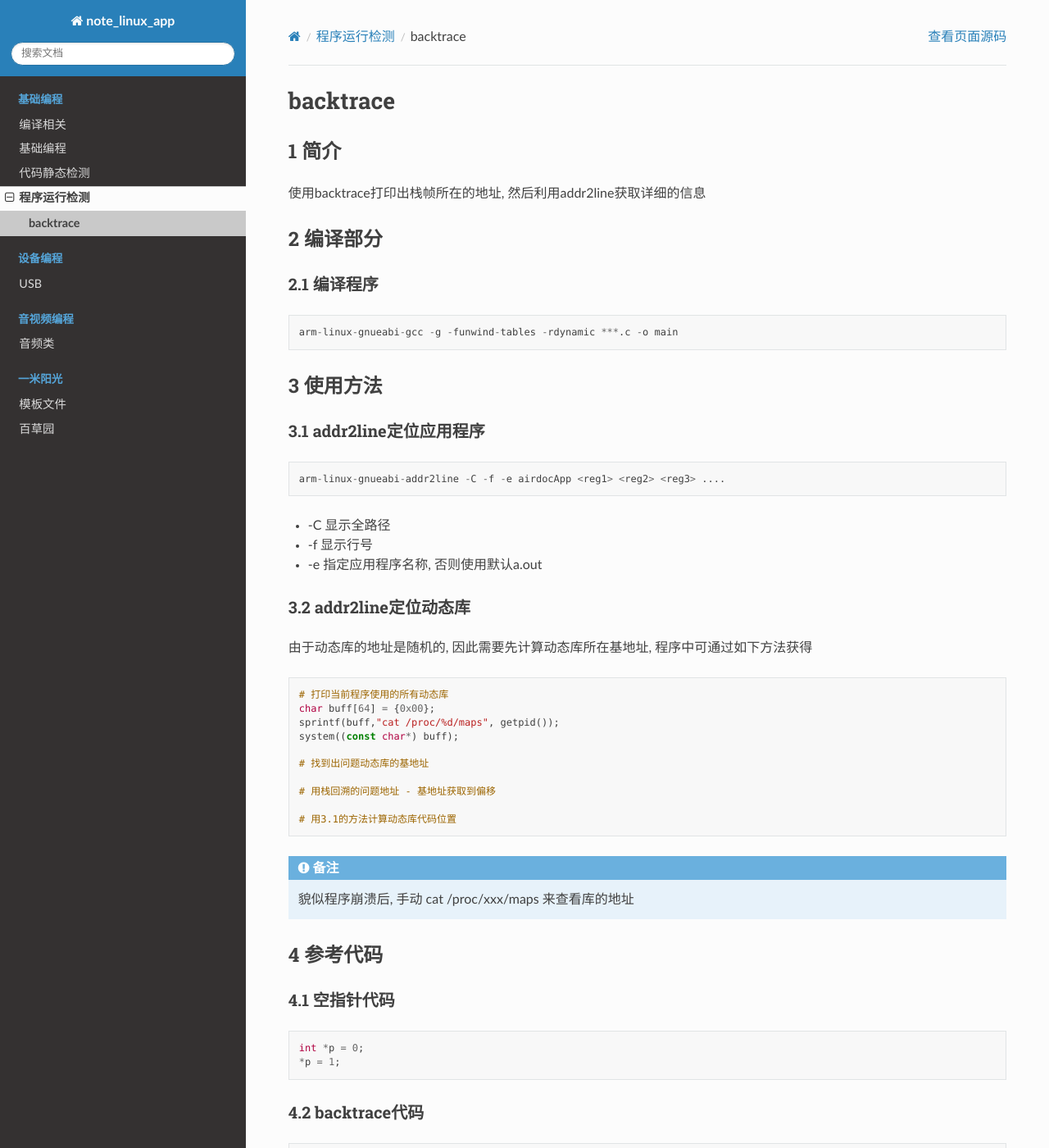
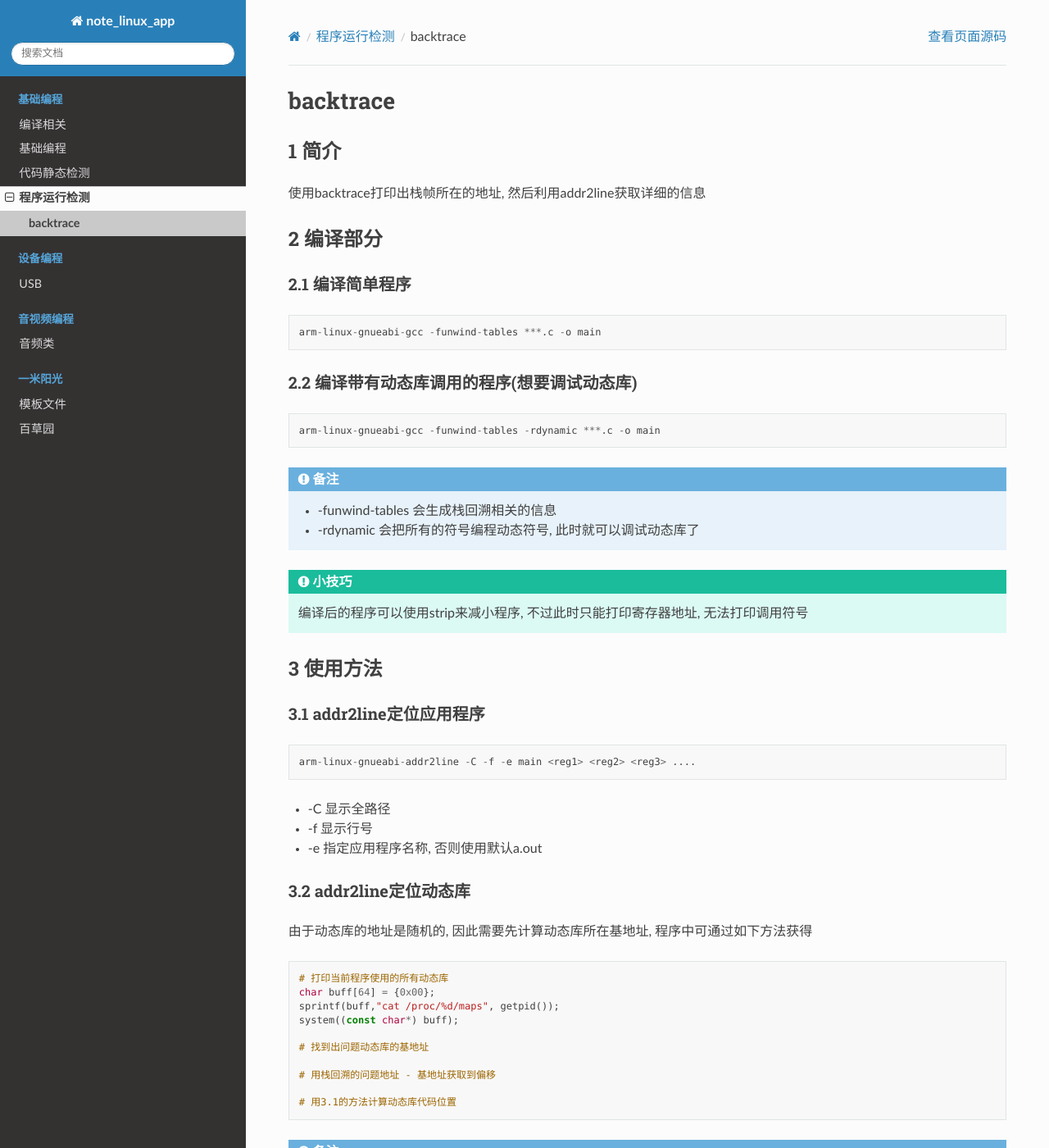
Before and after one commit to lzstudy/note_linux_app, a Sphinx documentation site: the page built from source/base/run_check/backtrace.rst, in a window 1280 px wide and 1400 px high. Shown: the whole window at 82% size. Built offline with Sphinx 7.4.7 and the Read the Docs theme 2.0.0, drawn with Linux system fonts in a browser that asks for light colours.

Commit message:
feat |> 优化backtrace信息

```diff
--- a/source/base/run_check/backtrace.rst
+++ b/source/base/run_check/backtrace.rst
@@ -9,12 +9,29 @@ backtrace
 2 编译部分
 ----------
 
-2.1 编译程序
-************
+2.1 编译简单程序
+****************
 
 .. code:: c
 
-   arm-linux-gnueabi-gcc -g -funwind-tables -rdynamic ***.c -o main
+   arm-linux-gnueabi-gcc -funwind-tables ***.c -o main
+
+2.2 编译带有动态库调用的程序(想要调试动态库)
+********************************************
+
+.. code:: c
+
+  arm-linux-gnueabi-gcc -funwind-tables -rdynamic ***.c -o main
+
+
+.. note::
+
+   * -funwind-tables 会生成栈回溯相关的信息
+   * -rdynamic 会把所有的符号编程动态符号, 此时就可以调试动态库了
+
+.. tip::
+
+   编译后的程序可以使用strip来减小程序, 不过此时只能打印寄存器地址, 无法打印调用符号
 
 3 使用方法
 ----------
@@ -24,7 +41,7 @@ backtrace
 
 .. code:: c
 
-   arm-linux-gnueabi-addr2line -C -f -e airdocApp <reg1> <reg2> <reg3> ....
+   arm-linux-gnueabi-addr2line -C -f -e main <reg1> <reg2> <reg3> ....
 
 * -C 显示全路径
 * -f 显示行号
```
